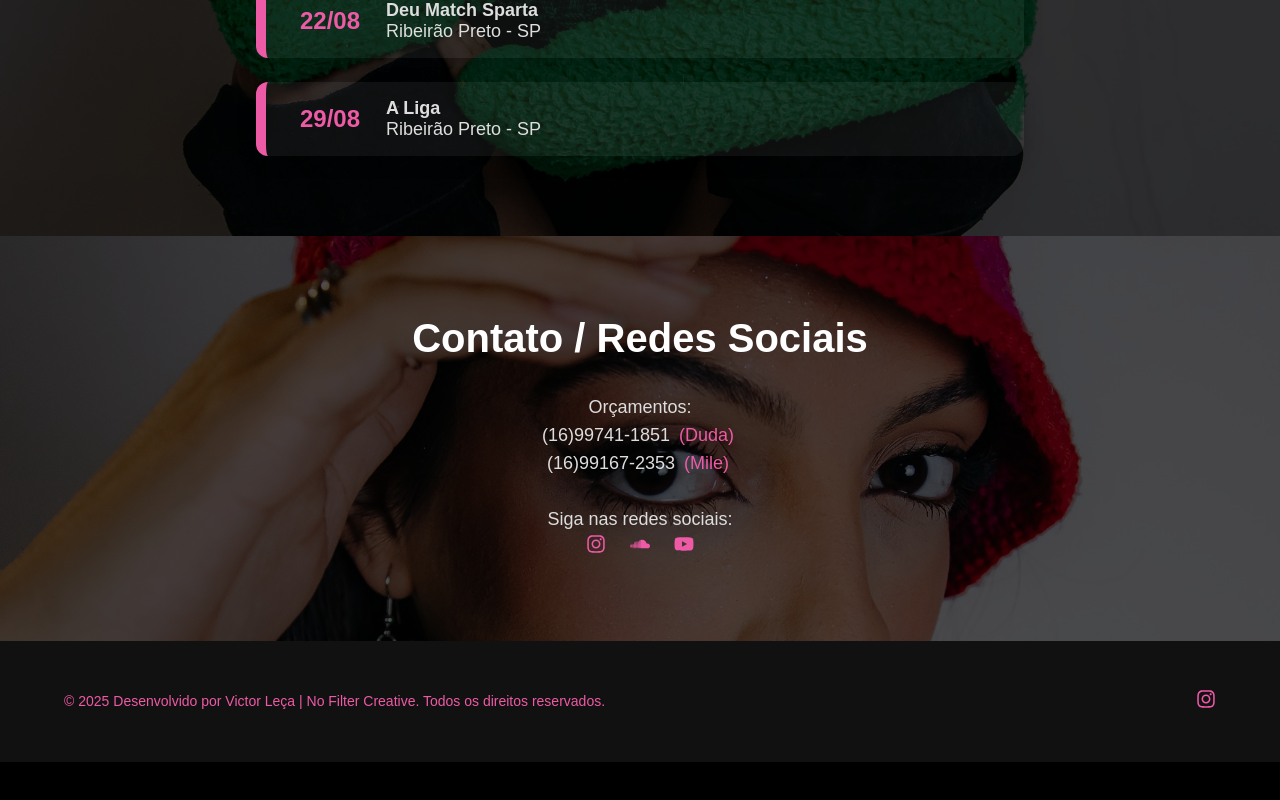
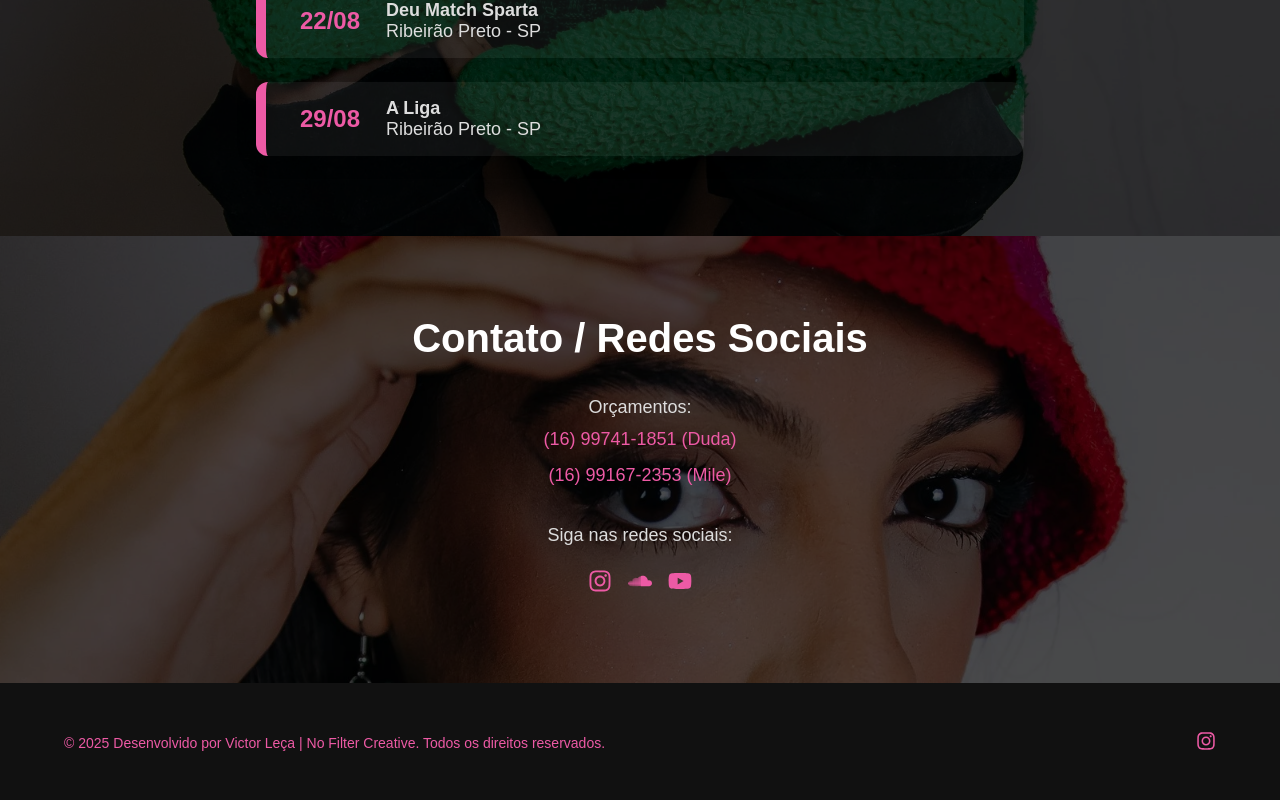
Before and after one commit to vLecaBR/djfranzoni-portfolio, a React (Create React App) app: page / in a window 1280 px wide. Shown: the part 2833-3633 px from the top of the page. Before the commit the page ends 3595 px from the top, so only its background shows below. Built offline with nearby package versions, Linux system fonts and the light colour scheme.

Commit message:
contact atualizado

```diff
--- a/src/Components/Contact/Contact.styles.js
+++ b/src/Components/Contact/Contact.styles.js
@@ -5,22 +5,21 @@ export const ContactSection = styled.section`
   position: relative;
   padding: 5rem 1rem;
   text-align: center;
+  overflow: hidden;
 `;
 
 export const BackgroundContact = styled.div`
   position: absolute;
   inset: 0;
-  background-image: url(${props => props.$image});
-  background-repeat: no-repeat;
-  background-position: center;
-  background-size: cover;
-  background-attachment: fixed;
+  z-index: 0;
+  overflow: hidden;
+`;
+
+export const BgImage = styled.img`
+  width: 100%;
+  height: 100%;
+  object-fit: cover;
   opacity: 0.3;
-  z-index: 0;
-
-  @media (max-width: 768px) {
-    background-attachment: scroll;
-  }
 `;
 
 export const ContactText = styled(Text)`
@@ -29,7 +28,8 @@ export const ContactText = styled(Text)`
   a {
     color: #ED5AA5;
     text-decoration: none;
-    margin: 0 0.25rem;
+    margin: 0.25rem 0;
+    display: inline-block;
   }
 
   a:hover {
@@ -41,12 +41,14 @@ export const SocialLinks = styled.div`
   display: flex;
   gap: 1rem;
   justify-content: center;
+  margin-top: 1rem;
 
   a {
     color: #ED5AA5;
-    font-size: 1.25rem;
+    font-size: 1.5rem;
     text-decoration: none;
     transition: color 0.3s ease;
+    will-change: color;
 
     &:hover {
       color: #fff;
--- a/src/Components/Contact/index.jsx
+++ b/src/Components/Contact/index.jsx
@@ -8,32 +8,73 @@ import {
   Title,
   ContactText,
   SocialLinks,
+  BgImage,
 } from './Contact.styles';
 
 export default function Contact() {
   return (
     <ContactSection>
-      <BackgroundContact $image="/img/background_6.jpeg" />
+      {/* Background otimizado */}
+      <BackgroundContact>
+        <BgImage
+          src="/img/background_6.webp"
+          alt="Background de contato"
+          loading="lazy"
+        />
+      </BackgroundContact>
+
       <SectionContent
         as={motion.div}
         initial={{ opacity: 0 }}
         whileInView={{ opacity: 1 }}
         transition={{ duration: 0.8 }}
+        viewport={{ once: true }}
       >
         <Title>Contato / Redes Sociais</Title>
         <ContactText>
           Orçamentos: <br />
-          (16)99741-1851 <a href= "https://wa.me/5516997411851" target="_blank" rel="noopener noreferrer">(Duda)</a> <br />
-          (16)99167-2353 <a href= "https://wa.me/5516991672353" target="_blank" rel="noopener noreferrer">(Mile)</a> <br /><br />
-          Siga nas redes sociais:<br />
+          <a
+            href="https://wa.me/5516997411851"
+            target="_blank"
+            rel="noopener noreferrer"
+            aria-label="WhatsApp Duda"
+          >
+            (16) 99741-1851 (Duda)
+          </a>
+          <br />
+          <a
+            href="https://wa.me/5516991672353"
+            target="_blank"
+            rel="noopener noreferrer"
+            aria-label="WhatsApp Mile"
+          >
+            (16) 99167-2353 (Mile)
+          </a>
+          <br /><br />
+          Siga nas redes sociais:
           <SocialLinks>
-          <a href="https://www.instagram.com/franzoni.dj/" target="_blank" rel="noopener noreferrer">
+            <a
+              href="https://www.instagram.com/franzoni.dj/"
+              target="_blank"
+              rel="noopener noreferrer"
+              aria-label="Instagram DJ Franzoni"
+            >
               <FaInstagram />
             </a>
-          <a href="https://soundcloud.com/sofia-franzoni-463224090" target="_blank" rel="noopener noreferrer">
+            <a
+              href="https://soundcloud.com/sofia-franzoni-463224090"
+              target="_blank"
+              rel="noopener noreferrer"
+              aria-label="Soundcloud DJ Franzoni"
+            >
               <FaSoundcloud />
             </a>
-          <a href="https://www.youtube.com/@DJfranzoni" target="_blank" rel="noopener noreferrer">
+            <a
+              href="https://www.youtube.com/@DJfranzoni"
+              target="_blank"
+              rel="noopener noreferrer"
+              aria-label="YouTube DJ Franzoni"
+            >
               <FaYoutube />
             </a>
           </SocialLinks>
```
Lines whose indentation alone changed are shown as unchanged.
